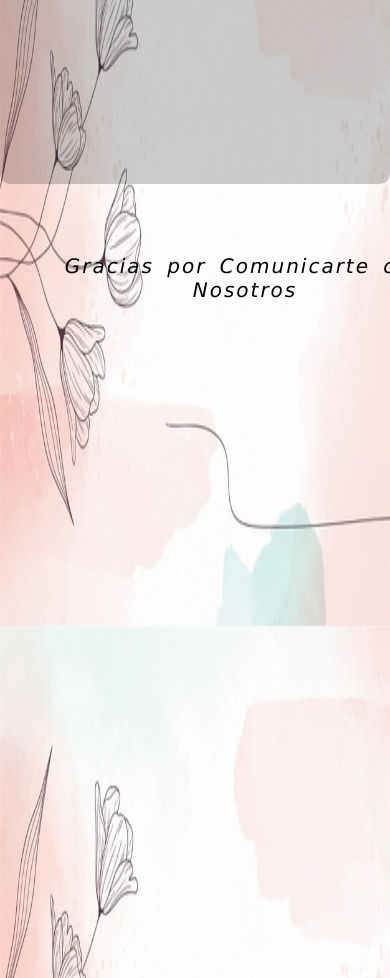
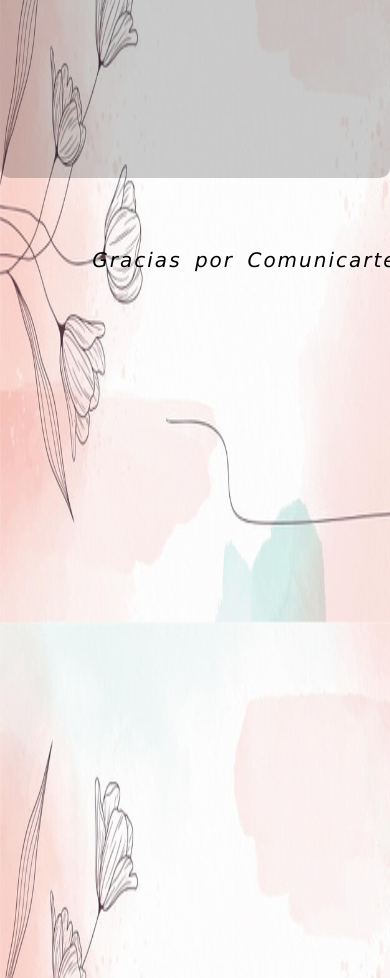
Before and after one commit to gigenaucian/ProyectoFelita, a website: page contacto.html in a window 390 px wide. Shown: the part 1467-2445 px from the top of the page. Drawn offline with Linux system fonts and the light colour scheme.

Commit message:
margenes

```diff
--- a/contacto.html
+++ b/contacto.html
@@ -70,7 +70,7 @@
 
                     <div class="comentario">
 
-                        <p class="comentario__p">Gracias por Comunicarte con Nosotros</p>
+                        <p class="comentario__p">Gracias por Comunicarte</p>
 
 
                     </div>
--- a/scss/estiloSass.scss
+++ b/scss/estiloSass.scss
@@ -95,7 +95,7 @@ ul a.menu__a:hover{
     font-family: Verdana, Geneva, Tahoma, sans-serif;
     font-weight: 200;
     letter-spacing: 2px;
-    padding: 10px;
+    padding: 8px;
 
 
    & h1{
@@ -189,7 +189,7 @@ ul a.menu__a:hover{
     background-attachment: fixed;
     background-size: 100vw 100vh;
     grid-template-columns: 100%;
-    grid-template-rows: 20% 70% 10%;
+    grid-template-rows: 10% 80% 10%;
     grid-template-areas:
                         "titulares"
                         "tarjetasMix"
@@ -198,10 +198,12 @@ ul a.menu__a:hover{
 }
 
 .comentario{
-    width: 100%;
+    grid-area: comentario;
+    width: 90%;
+
     display: flex;
     justify-content: center;
-    padding: 30px;
+    padding: 20px;
 
     &__p{
         font-family: Verdana, Geneva, Tahoma, sans-serif;
--- a/scss/secciones/responsive.scss
+++ b/scss/secciones/responsive.scss
@@ -269,11 +269,20 @@
         .comentario{
             width: 100%;
             display: flex;
-            justify-content:center;
+            height: 10px;
+            margin: 0;
+
+
+
+
+
+
+
             &__p{
             font-family: Verdana, Geneva, Tahoma, sans-serif;
-            font-size: 15px;
+            font-size: 10px;
             font-style: italic;
+            padding: 0;
             }
         }
 
```
Also changed, not shown: css/estilo.css.
